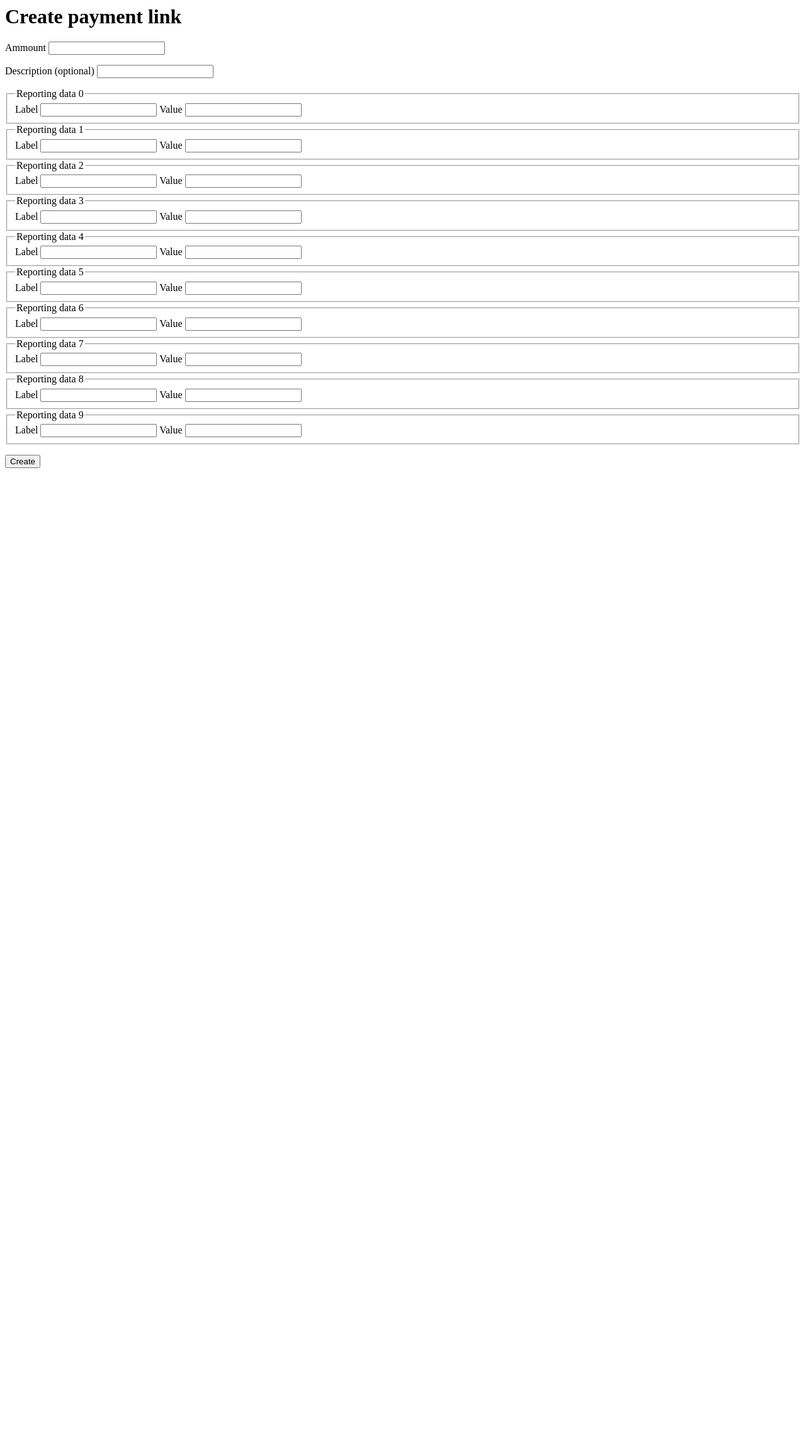
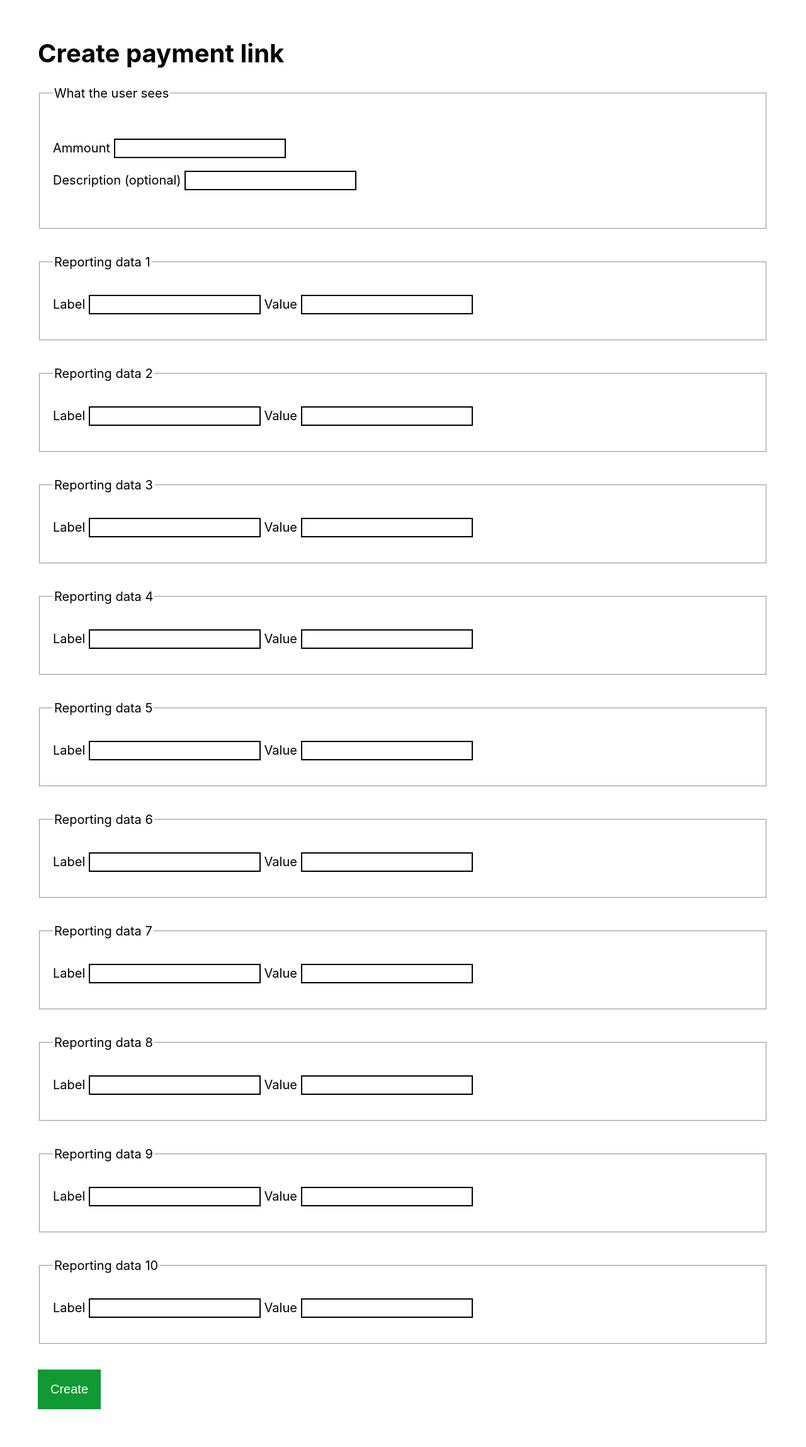
Before and after one commit to alphagov/pay-transaction-grouping-prototype, a Flask app: page /create-payment-link in a window 1280 px wide. Shown: the whole page at 63% size. Before the commit the page ends 743 px from the top, so only its background shows below. Run offline with Flask 2, Linux system fonts and the light colour scheme; parts of the project's set-up code (start-up, migrations or seed data) failed here and were passed over.

Commit message:
Style it

```diff
--- /dev/null
+++ b/static/main.css
@@ -0,0 +1,25 @@
+body {
+  font-family: -apple-system, BlinkMacSystemFont, "Segoe UI", Roboto, Helvetica, Arial, sans-serif, "Apple Color Emoji", "Segoe UI Emoji", "Segoe UI Symbol";
+  margin: 3em;
+  font-size: 20px;
+}
+
+input[type=text],
+input[type=number] {
+  border: 2px solid black;
+  font-size: 20px;
+  padding: 0.1em;
+}
+
+fieldset {
+  margin-bottom: 2em;
+  padding: 2em 1em;
+}
+
+button {
+  background: #193;
+  color: #fff;
+  font-size: 20px;
+  padding: 1em;
+  border: none;
+}
--- /dev/null
+++ b/templates/_base.html
@@ -0,0 +1,11 @@
+<!DOCTYPE html>
+<html lang="en">
+<head>
+  <title>GOV.UK Pay grouping prototype</title>
+  <link rel="stylesheet" media="screen" href="/static/main.css" />
+</head>
+<body>
+  {% block content %}
+  {% endblock %}
+</body>
+</html>
--- a/templates/confirmation.html
+++ b/templates/confirmation.html
@@ -1,6 +1,11 @@
+{% extends "_base.html" %}
+
+{% block content %}
+
 <p>
   You have paid for a thing
 </p>
 <p>
   <a href="/reports">View reports</a>
 </p>
+{% endblock %}
--- a/templates/create-payment-link.html
+++ b/templates/create-payment-link.html
@@ -1,6 +1,12 @@
+{% extends "_base.html" %}
+
+{% block content %}
+
 <h1>Create payment link</h1>
 
 <form method="post">
+  <fieldset>
+    <legend>What the user sees</legend>
     <p>
       <label for="ammount">Ammount</label>
       <input type="number" id="ammount" name="ammount" value="">
@@ -9,9 +15,10 @@
       <label for="ammount">Description (optional)</label>
       <input type="text" id="desc" name="desc" value="">
     </p>
+  </fieldset>
   {% for i in range(10) %}
     <fieldset>
-      <legend>Reporting data {{ i }}</legend>
+      <legend>Reporting data {{ i + 1 }}</legend>
       <label for="key1">Label</label>
       <input type="text" name="key{{ i }}" id="key{{ i }}">
       <label for="key1">Value</label>
@@ -22,3 +29,5 @@
     <button type="submit">Create</button>
   </p>
 </form>
+
+{% endblock %}
--- a/templates/index.html
+++ b/templates/index.html
@@ -1,6 +1,12 @@
+{% extends "_base.html" %}
+
+{% block content %}
+
 <p>
   <a href="/create-payment-link">Create payment link</a>
 </p>
 <p>
   <a href="/reports">View reports</a>
 </p>
+
+{% endblock %}
--- a/templates/no-reports.html
+++ b/templates/no-reports.html
@@ -1,3 +1,7 @@
+{% extends "_base.html" %}
+
+{% block content %}
+
 <p>
   <a href="/">Home</a>
 </p>
@@ -7,3 +11,5 @@
 <p>
   No transactions yet…
 </p>
+
+{% endblock %}
--- a/templates/pay.html
+++ b/templates/pay.html
@@ -1,3 +1,7 @@
+{% extends "_base.html" %}
+
+{% block content %}
+
 <h1>Pay</h1>
 
 <p>£{{ ammount }}</p>
@@ -5,3 +9,5 @@
 <form method="post">
 <button type="submit">OK, pay</button>
 </form>
+
+{% endblock %}
--- a/templates/reports.html
+++ b/templates/reports.html
@@ -1,3 +1,7 @@
+{% extends "_base.html" %}
+
+{% block content %}
+
 <p>
   <a href="/">Home</a>
 </p>
@@ -39,3 +43,5 @@
 <p>
   <a href="/drop">Delete all transactions</a>
 </p>
+
+{% endblock %}
```
Lines whose indentation alone changed are shown as unchanged.
